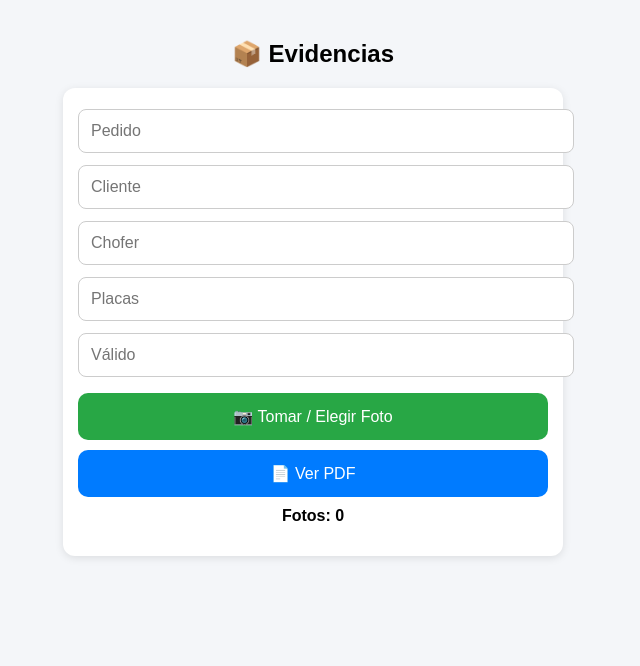
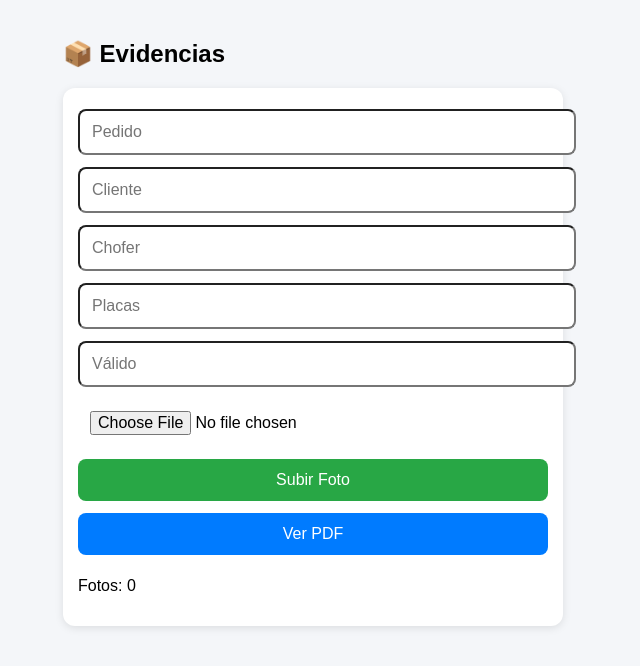
Before and after one commit to warehouseacatlan-cell/evidencia-app, a website: page index.html in a window 1280 px wide. Shown: the whole page, without its empty margins (327-967 px from the left). Drawn offline with Linux system fonts and the light colour scheme.

Commit message:
Update index.html

```diff
--- a/index.html
+++ b/index.html
@@ -18,31 +18,20 @@
       padding: 20px;
     }
 
-    h2 {
-      text-align: center;
-    }
-
-    input {
+    input, button {
       width: 100%;
       padding: 12px;
       margin: 6px 0;
       border-radius: 8px;
-      border: 1px solid #ccc;
       font-size: 16px;
     }
 
     button {
-      width: 100%;
-      padding: 14px;
-      margin-top: 10px;
       border: none;
-      border-radius: 10px;
-      font-size: 16px;
       color: white;
-      cursor: pointer;
     }
 
-    .btn-camara {
+    .btn-subir {
       background: #28a745;
     }
 
@@ -55,17 +44,6 @@
       padding: 15px;
       border-radius: 12px;
       box-shadow: 0px 2px 8px rgba(0,0,0,0.1);
-    }
-
-    #estado {
-      text-align: center;
-      margin-top: 10px;
-      font-weight: bold;
-    }
-
-    /* ocultamos input */
-    #foto {
-      display: none;
     }
   </style>
 </head>
@@ -84,11 +62,11 @@
     <input type="text" id="placas" placeholder="Placas">
     <input type="text" id="valido" placeholder="Válido">
 
-    <!-- INPUT OCULTO -->
+    <!-- 🔥 INPUT ORIGINAL (EL QUE SÍ FUNCIONA) -->
     <input type="file" id="foto" accept="image/*">
 
-    <button class="btn-camara" onclick="abrirCamara()">📷 Tomar / Elegir Foto</button>
-    <button class="btn-pdf" onclick="pdf()">📄 Ver PDF</button>
+    <button class="btn-subir" onclick="subir()">Subir Foto</button>
+    <button class="btn-pdf" onclick="pdf()">Ver PDF</button>
 
     <p id="estado">Fotos: 0</p>
 
@@ -97,23 +75,12 @@
 </div>
 
 <script>
-function abrirCamara() {
-  document.getElementById("foto").click();
-}
-
-// cuando el usuario toma o elige foto
-document.getElementById("foto").addEventListener("change", subir);
-
 async function subir() {
   const pedido = document.getElementById("pedido").value;
   const file = document.getElementById("foto").files[0];
 
-  if (!pedido) {
-    alert("Pedido requerido");
-    return;
-  }
-
-  if (!file) return;
+  if (!pedido) return alert("Pedido requerido");
+  if (!file) return alert("Selecciona o toma una foto");
 
   const fd = new FormData();
 
@@ -123,7 +90,6 @@ async function subir() {
   fd.append("valido", document.getElementById("valido").value);
   fd.append("fotos", file);
 
-  try {
   const res = await fetch(`/api/pedido/${pedido}/fotos`, {
     method: "POST",
     body: fd
@@ -134,13 +100,9 @@ async function subir() {
   document.getElementById("estado").innerText =
     "Fotos: " + data.pedido.fotos.length;
 
-    alert("Foto subida ✔");
-
   document.getElementById("foto").value = "";
 
-  } catch (e) {
-    alert("Error al subir");
-  }
+  alert("Foto subida ✔");
 }
 
 function pdf() {
```
Lines whose indentation alone changed are shown as unchanged.
